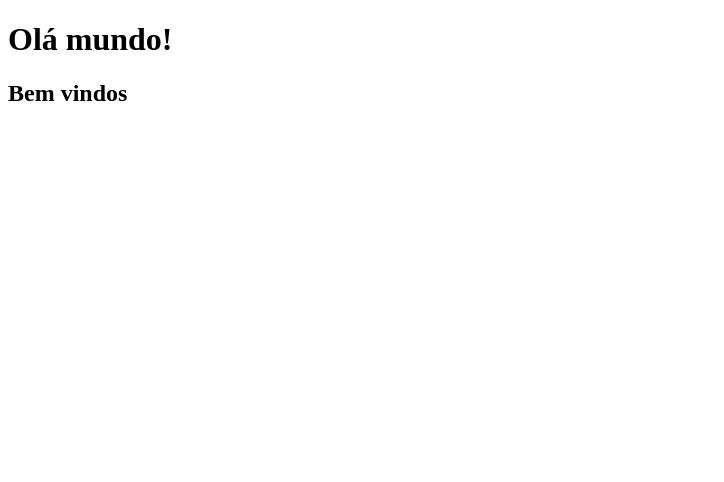
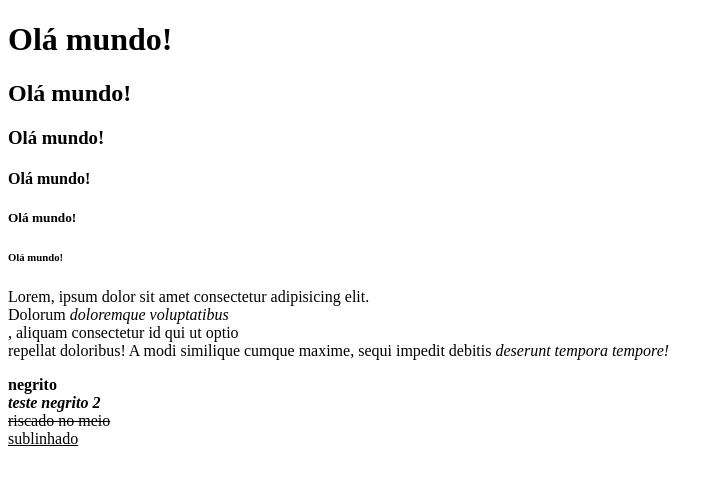
Before and after one commit to ikarisame/html-aula-01, a plain HTML site: page index.html in a window 1280 px wide. Shown: the whole page, without its empty margins (0-724 px from the left). Drawn offline with Linux system fonts and the light colour scheme.

Commit message:
tags de formatação de texto

```diff
--- a/index.html
+++ b/index.html
@@ -7,6 +7,15 @@
 </head>
 <body>
     <h1>Olá mundo!</h1>
-    <h2>Bem vindos</h2>
+    <h2>Olá mundo!</h2>
+    <h3>Olá mundo!</h3>
+    <h4>Olá mundo!</h4>
+    <h5>Olá mundo!</h5>
+    <h6>Olá mundo!</h6>
+    <p>Lorem, ipsum dolor sit amet consectetur adipisicing elit. <br>Dolorum <em>doloremque voluptatibus</em> <br>, aliquam consectetur id qui ut optio <br> repellat doloribus! A modi similique cumque maxime, sequi impedit debitis <i>deserunt tempora tempore!</i></p>
+    <b>negrito</b><br>
+<strong><i>teste negrito 2</strong> </i><br>
+<s>riscado no meio</s><br>
+<u>sublinhado</u><br>
 </body>
 </html>
```
